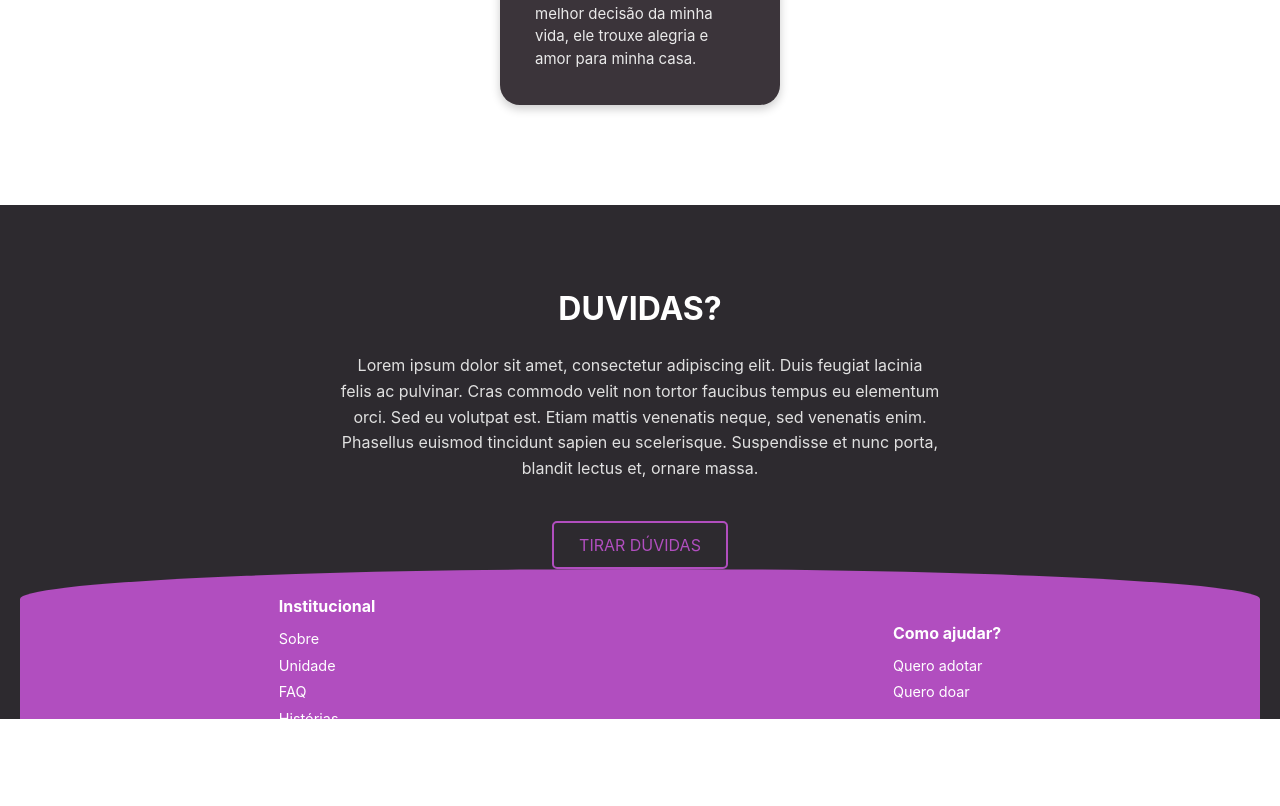
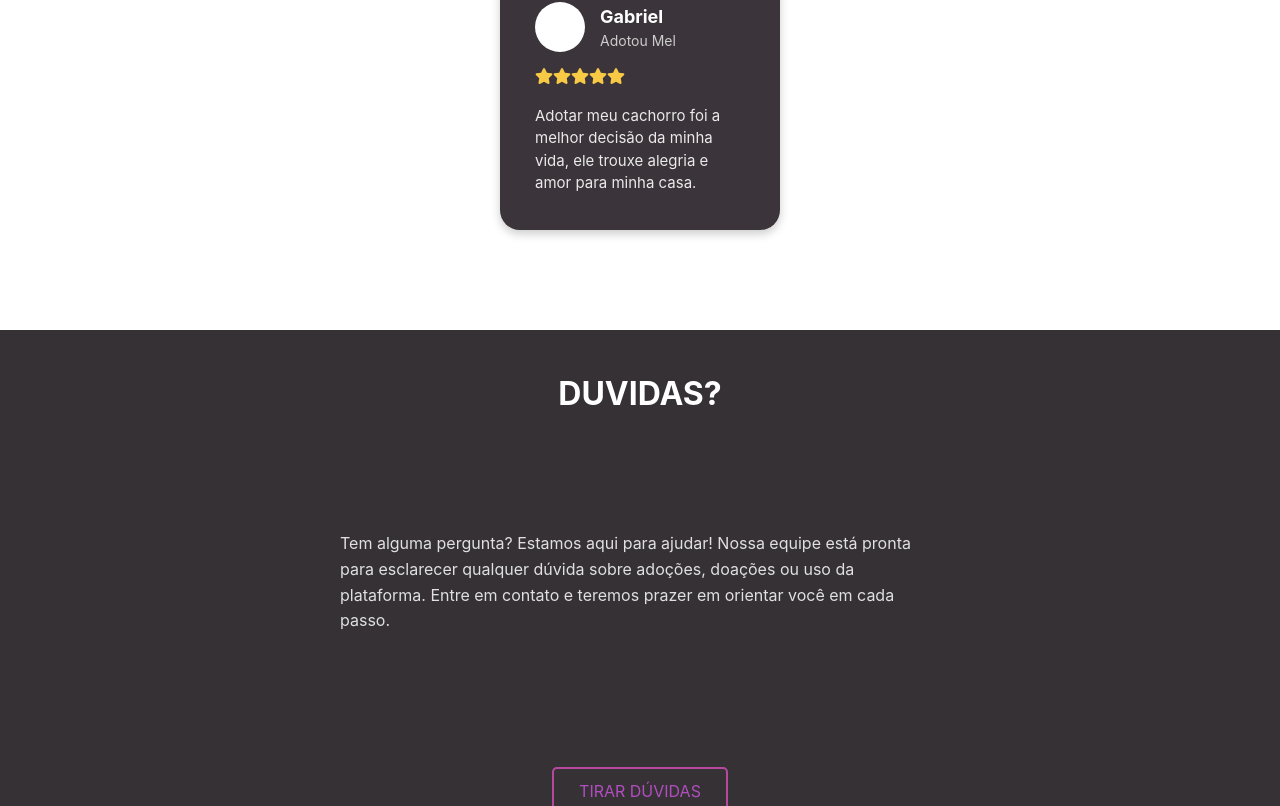
Before and after one commit to LucasFSouza552/frontend-web-pet, a React (Vite) app: page / in a window 1280 px wide. Shown: the part 1991-2797 px from the top of the page. Before the commit the page ends 2726 px from the top, so only its background shows below. Built offline with nearby package versions, Linux system fonts and the light colour scheme.

Commit message:
feat: improve home layout, fix login redirect bug, and update seedPosts with new sample data

```diff
--- a/src/features/auth/AuthContext.tsx
+++ b/src/features/auth/AuthContext.tsx
@@ -63,7 +63,9 @@ export const AuthProvider = ({ children }: { children: ReactNode }) => {
     const logout = () => {
         setAccount(null);
         setToken(null);
+
         fetchLogout();
+        window.location.reload();
     };
 
     return (
--- a/src/features/home/components/FeaturesSection.tsx
+++ b/src/features/home/components/FeaturesSection.tsx
@@ -1,30 +1,33 @@
 import styled from "styled-components";
-import { FaHome, FaHandHoldingHeart, FaSearchLocation } from "react-icons/fa";
+import {
+  FaHome, FaHandHoldingHeart, FaSearchLocation, FaPaw
+} from "react-icons/fa";
+
 import Section from "../../../shared/styles/SectionStyle";
 import { FeatureCard } from "../../../shared/components/FeatureCard";
 
 const featuresData = [
   {
-    icon: <FaHome />,
+    icon: <FaPaw />,
     title: "Adote seu novo amigo",
-    description: "Adotando um novo amigo fará a diferença na sua vida e na dele.",
+    description: "Adotar é abrir as portas do coração. Dê um lar e receba amor incondicional em troca.",
   },
   {
     icon: <FaHandHoldingHeart />,
-    title: "Faça Doações",
-    description: "Ajude a nossa plataforma a crescer através de doações.",
+    title: "Contribua com Doações",
+    description: "Sua doação ajuda a salvar vidas e manter nossa causa viva. Cada gesto faz a diferença.",
   },
   {
     icon: <FaSearchLocation />,
-    title: "Encontre Agora",
-    description: "Encontrar e ajudar animais pode transformar vidas.",
+    title: "Encontre um Companheiro",
+    description: "Descubra animais próximos a você e transforme o destino de quem só precisa de uma chance.",
   },
   {
     icon: <FaHome />,
-    title: "Encontre Agora",
-    description:
-      "Lorem ipsum dolor sit amet, consectetur adipiscing elit. Duis feugiat lacinia felis ac pulvinar.",
-  },
+    title: "Transforme Vidas",
+    description: "Juntos podemos mudar o mundo, um animal de cada vez. Participe dessa jornada de amor e esperança.",
+  }
+
 ];
 
 export default function FeaturesSection() {
@@ -60,7 +63,6 @@ const SectionWrapper = styled(Section)`
 const Container = styled.div`
   width: 100%;
   max-width: 1200px;
-  background-color: #ffffff;
   padding: 40px;
   border-radius: 12px;
   display: flex;
--- a/src/features/home/components/FooterSection.tsx
+++ b/src/features/home/components/FooterSection.tsx
@@ -1,17 +1,16 @@
-import React from "react";
 import styled from "styled-components";
-
+import Section from "../../../shared/styles/SectionStyle";
 
 export default function DuvidasSection() {
   return (
     <Section>
+      <FooterContainer>
+
         <Title>DUVIDAS?</Title>
         <Description>
-        Lorem ipsum dolor sit amet, consectetur adipiscing elit. Duis feugiat
-        lacinia felis ac pulvinar. Cras commodo velit non tortor faucibus tempus
-        eu elementum orci. Sed eu volutpat est. Etiam mattis venenatis neque, sed
-        venenatis enim. Phasellus euismod tincidunt sapien eu scelerisque.
-        Suspendisse et nunc porta, blandit lectus et, ornare massa.
+          Tem alguma pergunta? Estamos aqui para ajudar!
+          Nossa equipe está pronta para esclarecer qualquer dúvida sobre adoções, doações ou uso da plataforma.
+          Entre em contato e teremos prazer em orientar você em cada passo.
         </Description>
         <Button>TIRAR DÚVIDAS</Button>
 
@@ -30,22 +29,27 @@ export default function DuvidasSection() {
             <FooterLink href="#">Quero doar</FooterLink>
           </FooterColumn>
         </FooterCurve>
+      </FooterContainer>
     </Section>
   );
 }
 
-const Section = styled.section`
-  background-color: #2d2a2f;
-  color: #fff;
-  text-align: center;
-  padding: 80px 20px 0 20px;
-  position: relative;
+const FooterContainer = styled.div`
+  display: flex;
+  align-items: center;
+  flex:1;
+  overflow: hidden;
+  justify-content: space-between;
+  flex-direction: column;
+  background-color: ${({ theme }) => theme.colors.secondary};
+  padding-top: 40px;
 `;
 
 const Title = styled.h2`
   font-size: 2rem;
   font-weight: bold;
   margin-bottom: 20px;
+  color: white;
 `;
 
 const Description = styled.p`
@@ -56,7 +60,7 @@ const Description = styled.p`
 `;
 
 const Button = styled.button`
-  border: 2px solid #b14ebf;
+  border: 2px solid ${({ theme }) => theme.colors.primary};
   background: transparent;
   color: #b14ebf;
   padding: 10px 25px;
@@ -66,20 +70,20 @@ const Button = styled.button`
   transition: all 0.3s;
 
   &:hover {
-    background: #b14ebf;
+    background: ${({ theme }) => theme.colors.primary};
     color: #fff;
   }
 `;
 
 const FooterCurve = styled.div`
-  background-color: #b14ebf; /* cor roxa */
-  height: 150px;
+  background-color: ${({ theme }) => theme.colors.primary};
   border-top-left-radius: 50% 20%;
   border-top-right-radius: 50% 20%;
   display: flex;
-  justify-content: space-around;
+  width: 100%;
+  padding: 40px 0;
+  justify-content: space-evenly;
   align-items: center;
-  padding-top: 40px;
   color: #fff;
 `;
 
--- a/src/features/home/pages/HomePage.tsx
+++ b/src/features/home/pages/HomePage.tsx
@@ -1,19 +1,30 @@
 import IntroSection from "../components/IntroSection";
 import FeaturesSection from "../components/FeaturesSection";
 import { HeaderComponent } from "../../../shared/components/HeaderComponent";
+import styled from "styled-components";
 import FooterSection from "../components/FooterSection";
 import Assessment from "../components/Assessment";
 
 export default function HomeSection() {
   return (
-    <>
+    <Container>
       <HeaderComponent />
-      <main>
+      <MainFlex>
         <IntroSection />
         <FeaturesSection />
-          <Assessment />
-          <FooterSection />
-      </main>
-    </>
+        <Assessment />
+        <FooterSection />
+      </MainFlex>
+    </Container>
   );
 }
+
+const Container = styled.div`
+  display: flex;
+  flex-direction: column;
+  min-height: 100vh;
+`;
+
+const MainFlex = styled.main`
+  flex: 1;
+`;
--- a/src/features/profile/components/ProfileCard.tsx
+++ b/src/features/profile/components/ProfileCard.tsx
@@ -6,15 +6,22 @@ import avatarDefault from "@/shared/assets/images/avatar-default.png";
 import ProfileDetails from "./ProfileDetails";
 import ProfileAvatar from "../../../shared/components/ProfileAvatar";
 import { AuthContext } from "../../auth/AuthContext";
+import styled from "styled-components";
 
 export default function ProfileCard() {
 
     const { account } = useContext(AuthContext);
     return (
-        <div>
-            <p>{account?.name}</p>
+        <ProfileContainer>
             {<ProfileAvatar avatar={account?.avatar || avatarDefault} alt="avatar" width={150} />}
+
             <ProfileDetails account={account || null} />
-        </div>
+        </ProfileContainer>
     )
 }
+
+const ProfileContainer = styled.div`
+  display: flex;
+  width: 100%;
+  padding: 15px;
+`;
--- a/src/features/profile/components/ProfileDetails.tsx
+++ b/src/features/profile/components/ProfileDetails.tsx
@@ -1,11 +1,44 @@
-import type { IAccount } from "../../../models/account";
+import styled from "styled-components";
+import type { IAccount } from "../../../shared/models/account";
+
+import { FaTag } from "react-icons/fa6";
+import { BsTelephoneFill } from "react-icons/bs";
+
 
 export default function ProfileDetails({ account }: { account: IAccount | null }) {
+    if (!account) { return null; }
     return (
-        <div>
-            <p>{account?.email}</p>
-            <p>{account?.phone_number}</p>
-            <p>{account?.cpf ? account.cpf : account?.cnpj}</p>
-        </div>
+        <Container>
+            <Title>
+                <FaTag /> {account.name}
+            </Title>
+            <DetailContainer>
+                <BsTelephoneFill /> {account.phone_number}
+            </DetailContainer>
+        </Container>
     );
 }
+
+const Container = styled.div`
+  display: flex;
+  flex-direction: column;
+  align-items: left;
+  justify-content: center;
+  margin-left: 20px;
+`;
+
+const Title = styled.h3`
+  font-size: 1.5rem;
+  font-weight: bold;
+  display: flex;
+  align-items: center;
+  width: 100%;
+  background-color: red;
+  `;
+
+const DetailContainer = styled.div`
+  display: flex;
+  align-items: center;
+  background-color: red;
+  margin-bottom: 5px;
+`;
--- a/src/features/profile/pages/ProfilePage.tsx
+++ b/src/features/profile/pages/ProfilePage.tsx
@@ -43,11 +43,10 @@ export default function ProfileSection() {
             <SectionContent>
                 {/* {!loading && <DotLottieReact src={animationFile} autoplay loop style={{ width: "500px" }} />} */}
 
-                {/* {account && <ProfileCard />} */}
+                {account && <ProfileCard />}
 
-                <PostContainer>
-                    <div>AAAA</div>
-                    {/* {<h2>Posts</h2>}
+                {/* <PostContainer> */}
+                {/* {<h2>Posts</h2>}
 
                     {!loadingPosts && posts.length > 0 ? posts?.map((post: any, index: number) => {
                         if (index === posts.length - 1) {
@@ -56,7 +55,7 @@ export default function ProfileSection() {
                         return <PostComponent key={post.id} post={post} />;
                     }) :
                         <DotLottieReact src={animationFile} autoplay loop style={{ width: "500px" }} />} */}
-                </PostContainer>
+                {/* </PostContainer> */}
             </SectionContent >
         </ProfileContainer>
     );
@@ -64,7 +63,6 @@ export default function ProfileSection() {
 
 const PostContainer = styled.div`
     width: 100%;
-    display: flex;
     flex-direction: column;
     align-items: center;
     min-height: 100dvh;
@@ -80,5 +78,7 @@ const ProfileContainer = styled.div`
 
 const SectionContent = styled(Section)`
     display: flex;
+    align-items: center;
+    width: 100%;
     flex-direction: column;
 `;
--- a/src/shared/components/HeaderComponent.tsx
+++ b/src/shared/components/HeaderComponent.tsx
@@ -37,7 +37,6 @@ const HeaderConteiner = styled.header`
     height: 80px;
     padding: 5px;
     display: flex;
-    position: absolute;
     flex-direction: row;
     justify-content: space-around;
     align-items: center;
--- a/src/shared/components/ProfileAvatar.tsx
+++ b/src/shared/components/ProfileAvatar.tsx
@@ -15,7 +15,9 @@ const AvatarContainer = styled.div<{ width: number }>`
     overflow: hidden;
     width: ${({ width }) => width}px;
     height: ${({ width }) => width}px;
-
+    border: solid 1px #ccc;
+    background-color: white;
+    padding: 5px;
     img {
         width: 100%;
         height: 100%;
```
Also changed, not shown: src/features/post/components/postComponent.tsx (+19 -2 lines), src/sections/Home/FeaturesSection.tsx (added, +63 -0 lines). Lines whose indentation alone changed are shown as unchanged.
